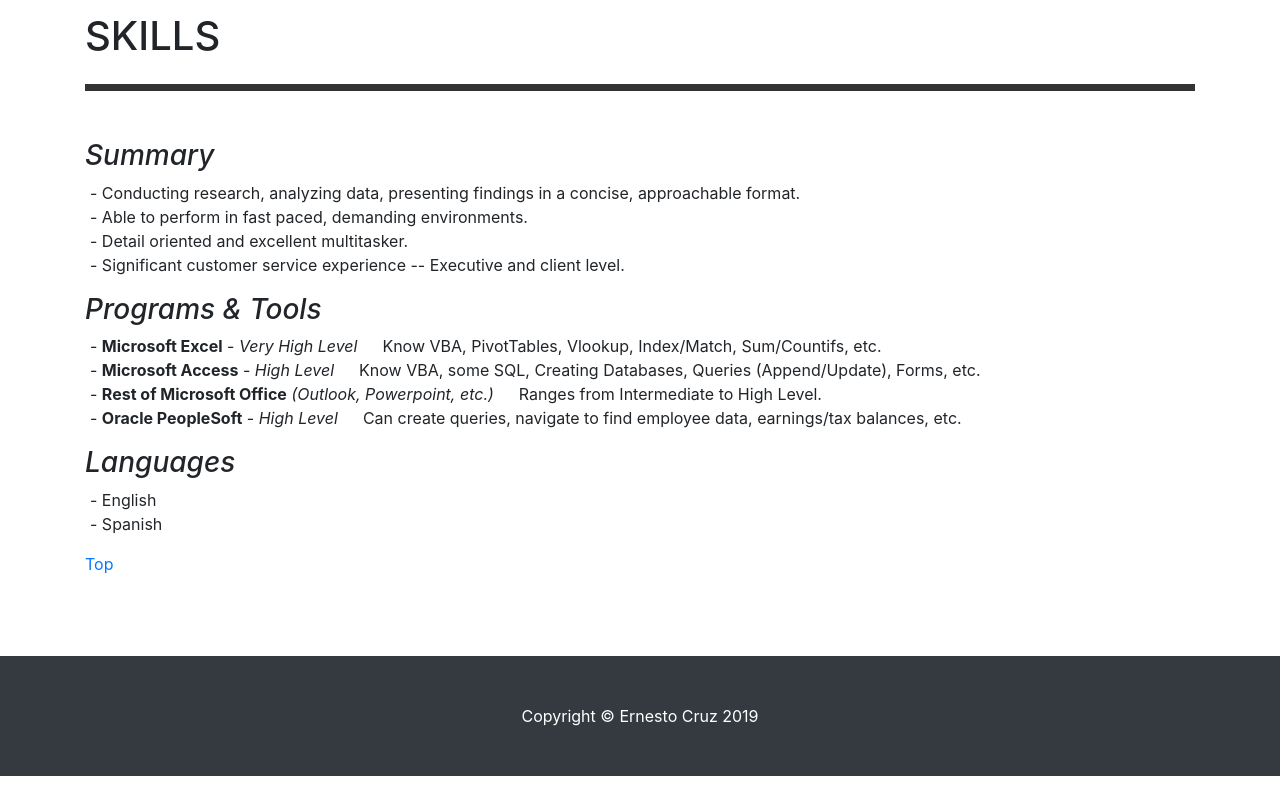
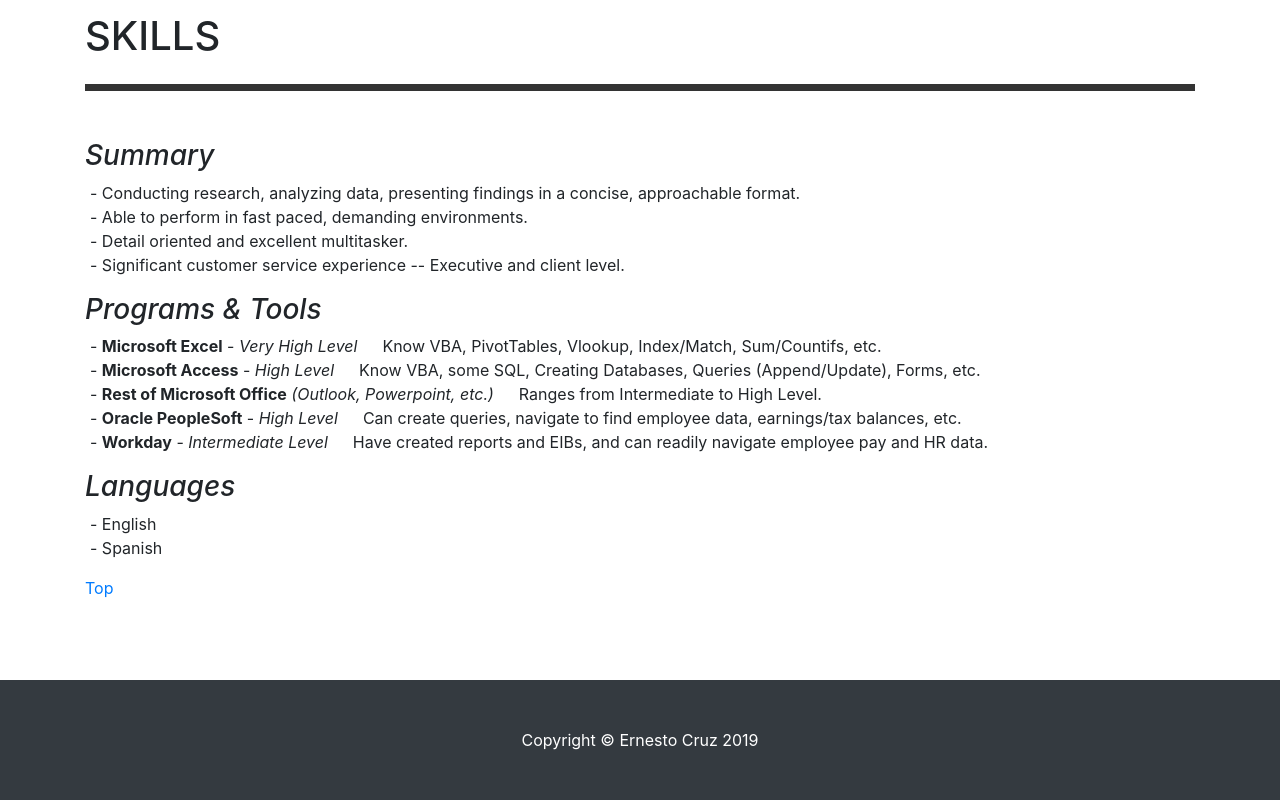
Before and after one commit to ernie932/ernie932.github.io, a website: page resume.html in a window 1280 px wide. Shown: the part 2102-2902 px from the top of the page. Before the commit the page ends 2878 px from the top, so only its background shows below. Drawn offline with Linux system fonts and the light colour scheme.

Commit message:
Update resume.html
Update resume - skills section

```diff
--- a/resume.html
+++ b/resume.html
@@ -216,6 +216,7 @@
                <li><strong>Microsoft Access</strong> - <em>High Level</em> &emsp; Know VBA, some SQL, Creating Databases, Queries (Append/Update), Forms, etc.</li>
                <li><strong>Rest of Microsoft Office</strong> <em>(Outlook, Powerpoint, etc.)</em> &emsp; Ranges from Intermediate to High Level.</li>
                <li><strong>Oracle PeopleSoft</strong> - <em>High Level</em> &emsp; Can create queries, navigate to find employee data, earnings/tax balances, etc.</li>
+               <li><strong>Workday</strong> - <em>Intermediate Level</em> &emsp; Have created reports and EIBs, and can readily navigate employee pay and HR data.</li>
              </ul>
          </div>
       </div>
```
